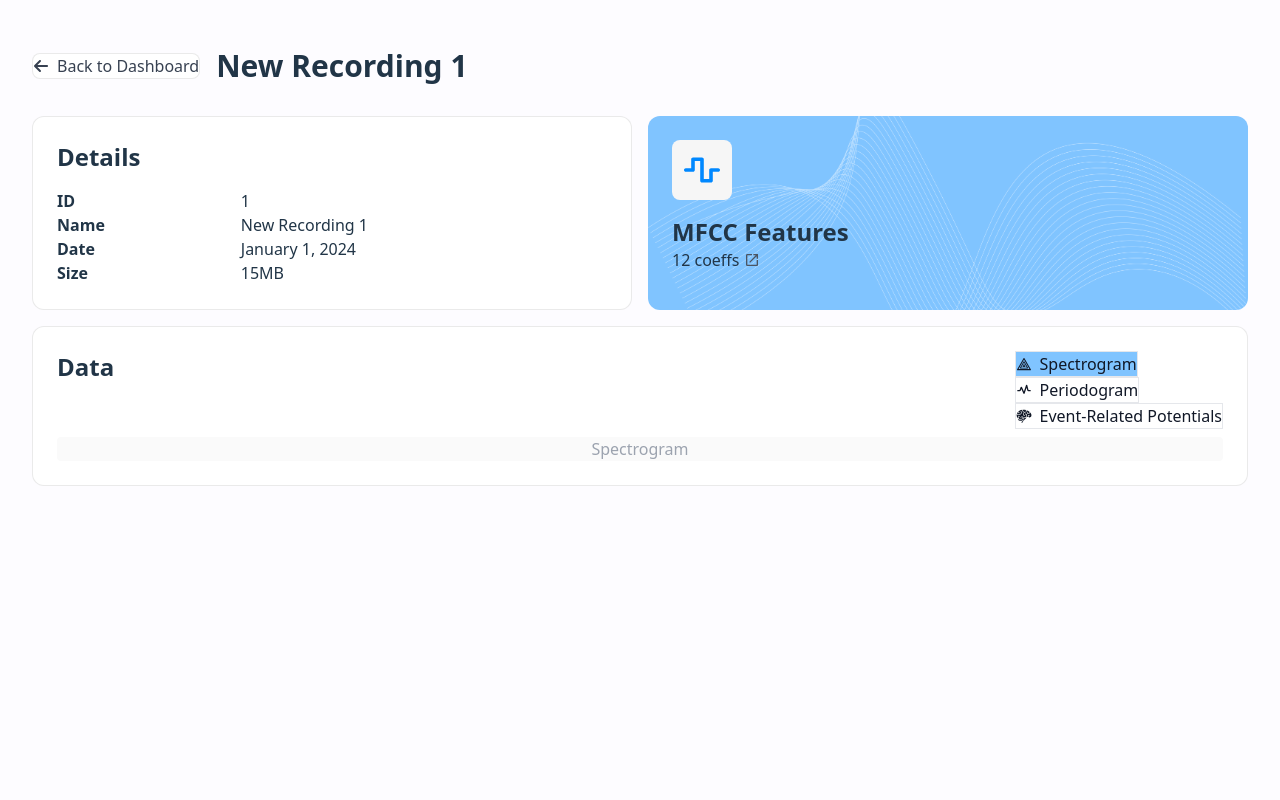
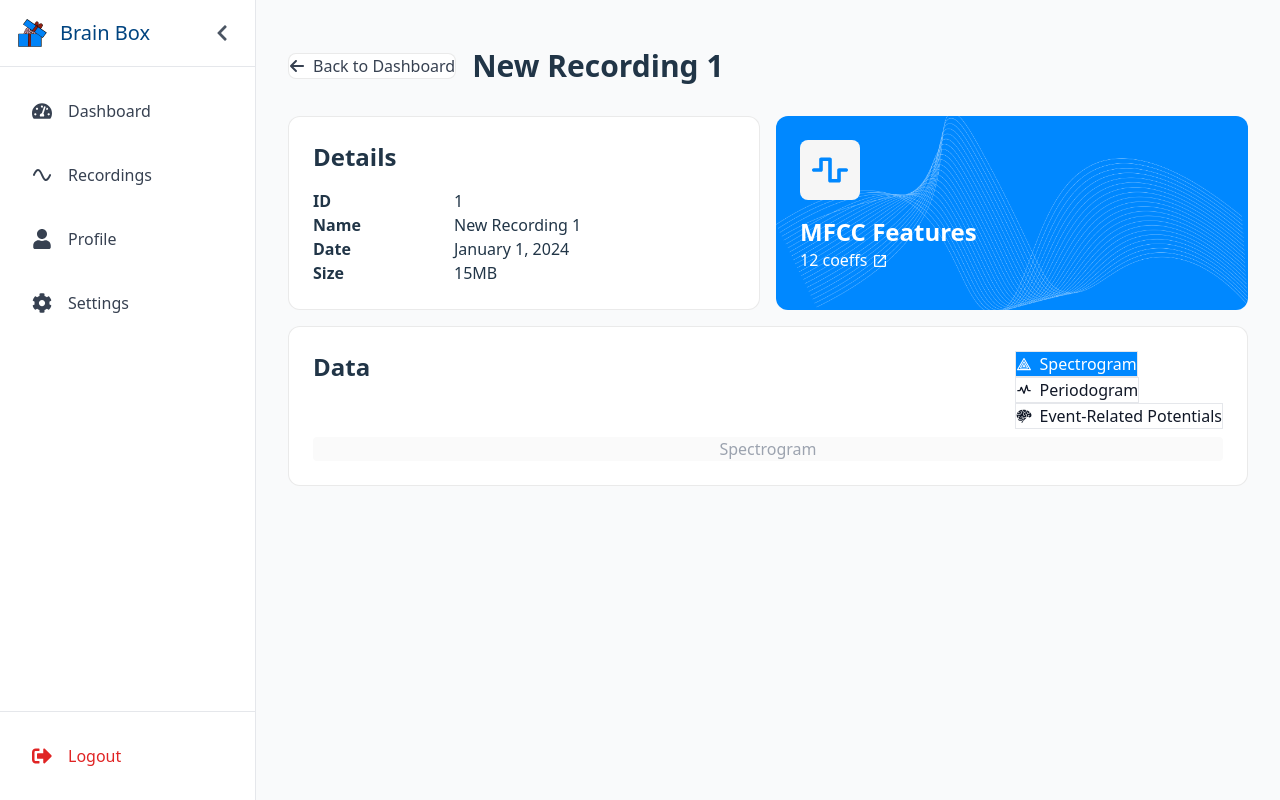
Before and after one commit to Physlex/NatHack2025, a React (Vite) app in the folder app-frontend/: page /recording/1 in a window 1280 px wide. Built offline with nearby package versions, Linux system fonts and the light colour scheme.

Commit message:
feat: added 404 page and updated ui

```diff
--- a/app-frontend/index.html
+++ b/app-frontend/index.html
@@ -4,7 +4,7 @@
     <meta charset="UTF-8" />
     <link rel="icon" type="image/svg+xml" href="/favicon.ico" />
     <meta name="viewport" content="width=device-width, initial-scale=1.0" />
-    <title>BBox</title>
+    <title>Brain Box</title>
   </head>
   <body>
     <div id="root"></div>
--- a/app-frontend/src/App.tsx
+++ b/app-frontend/src/App.tsx
@@ -3,17 +3,24 @@ import Home from './pages/home'
 import './App.css'
 import { GlobalProvider } from './contexts/GlobalContext'
 import Dashboard from './pages/dashboard'
-import Recording from './pages/recording'
+import Recording from './pages/recording/[id]'
+import Recordings from './pages/recording'
+import Layout from './components/Layout'
+import NotFound from './pages/NotFound'
 
 function App() {
   return (
     <GlobalProvider>
       <Router>
-        <Routes>
-          <Route path="/" element={<Home />} />
-          <Route path="/dashboard" element={<Dashboard />} />
-          <Route path="/recording/:id" element={<Recording />} />
-        </Routes>
+        <Layout>
+          <Routes>
+            <Route path="/" element={<Home />} />
+            <Route path="/dashboard" element={<Dashboard />} />
+            <Route path="/recording" element={<Recordings />} />
+            <Route path="/recording/:id" element={<Recording />} />
+            <Route path="*" element={<NotFound />} />
+          </Routes>
+        </Layout>
       </Router>
     </GlobalProvider>
   )
--- /dev/null
+++ b/app-frontend/src/components/Layout.tsx
@@ -0,0 +1,16 @@
+import SideNav from './SideNav';
+
+interface LayoutProps {
+  children: React.ReactNode;
+}
+
+export default function Layout({ children }: LayoutProps) {
+  return (
+    <div className="flex h-screen bg-gray-50">
+      <SideNav />
+      <main className="flex-1 overflow-auto">
+        {children}
+      </main>
+    </div>
+  );
+}
--- /dev/null
+++ b/app-frontend/src/components/NavItem.tsx
@@ -0,0 +1,59 @@
+import { useLocation, useNavigate } from 'react-router-dom';
+
+interface NavItemProps {
+  name: string;
+  icon: React.ComponentType<any>;
+  path: string;
+  isCollapsed: boolean;
+  onClick?: () => void;
+  variant?: 'default' | 'danger';
+}
+
+export default function NavItem({
+  name,
+  icon: Icon,
+  path,
+  isCollapsed,
+  onClick,
+  variant = 'default'
+}: NavItemProps) {
+  const navigate = useNavigate();
+  const location = useLocation();
+
+  const isActive = location.pathname === path;
+
+  const handleClick = () => {
+    if (onClick) {
+      onClick();
+    } else {
+      navigate(path);
+    }
+  };
+
+  const getItemClasses = () => {
+    const baseClasses = `w-full flex items-center gap-4 p-4 rounded-lg transition-colors font-medium cursor-pointer ${
+      isCollapsed ? 'justify-center' : ''
+    }`;
+
+    if (variant === 'danger') {
+      return `${baseClasses} text-red-600 hover:bg-red-50`;
+    }
+
+    if (isActive) {
+      return `${baseClasses} bg-primary text-white`;
+    }
+
+    return `${baseClasses} text-gray-700 hover:bg-gray-100`;
+  };
+
+  return (
+    <button
+      onClick={handleClick}
+      className={getItemClasses()}
+      title={isCollapsed ? name : ''}
+    >
+      <Icon className="text-xl flex-shrink-0" />
+      {!isCollapsed && <span>{name}</span>}
+    </button>
+  );
+}
--- a/app-frontend/src/components/RecordingListItem.jsx
+++ b/app-frontend/src/components/RecordingListItem.jsx
@@ -4,11 +4,11 @@ import { Button } from "flowbite-react";
 import { FaTrash } from "react-icons/fa6";
 import { useNavigate } from "react-router-dom";
 
-export default function RecordingListItem({ recording }) {
+export default function RecordingListItem({ recording, className = "" }) {
   const navigate = useNavigate();
   return (
     <div
-      className="flex flex-row items-center px-4 hover:bg-neutral-100 rounded-lg cursor-pointer justify-between transition-all duration-200"
+      className={`flex flex-row items-center px-4 hover:bg-neutral-100 rounded-lg cursor-pointer justify-between transition-all duration-200 ${className}`}
       onClick={() => navigate(`/recording/${recording.id}`)}
     >
       <div className="flex flex-row items-center">
--- /dev/null
+++ b/app-frontend/src/components/SideNav.jsx
@@ -0,0 +1,116 @@
+import { useState } from 'react';
+import { useNavigate, useLocation } from 'react-router-dom';
+import {
+  FaChevronLeft,
+  FaChevronRight,
+  FaTachometerAlt,
+  FaUser,
+  FaCog,
+  FaSignOutAlt
+} from 'react-icons/fa';
+import { PiWaveSineBold } from "react-icons/pi";
+import NavItem from './NavItem';
+
+export default function SideNav() {
+  const [isCollapsed, setIsCollapsed] = useState(false);
+  const navigate = useNavigate();
+  const location = useLocation();
+
+  // Don't show sidebar on home page
+  if (location.pathname === '/') {
+    return null;
+  }
+
+  const handleLogout = () => {
+    // Add logout logic here
+    navigate('/');
+  };
+
+  const menuItems = [
+    {
+      name: 'Dashboard',
+      icon: FaTachometerAlt,
+      path: '/dashboard'
+    },
+    {
+      name: 'Recordings',
+      icon: PiWaveSineBold,
+      path: '/recording'
+    },
+    {
+      name: 'Profile',
+      icon: FaUser,
+      path: '/profile'
+    },
+    {
+      name: 'Settings',
+      icon: FaCog,
+      path: '/settings'
+    }
+  ];
+
+  return (
+    <div className={`bg-white border-r border-gray-200 h-screen flex flex-col transition-all duration-300 ${isCollapsed ? 'w-20' : 'w-64'
+      }`}>
+      {/* Header with Logo and Toggle */}
+      <div className="p-4 border-b border-gray-200">
+        <div className="flex items-center justify-between">
+          {!isCollapsed && (
+            <div className="flex items-center gap-3">
+              <img
+                src="/assets/images/brain-box-icon.png"
+                alt="Brain Box"
+                className="w-8 h-8"
+              />
+              <span className="text-xl font-medium text-primary-dark">Brain Box</span>
+            </div>
+          )}
+          {isCollapsed && (
+            <img
+              src="/assets/images/brain-box-icon.png"
+              alt="Brain Box"
+              className="w-8 h-8 mx-auto"
+            />
+          )}
+          <button
+            onClick={() => setIsCollapsed(!isCollapsed)}
+            className="p-2 rounded-lg transition-colors flex-shrink-0 cursor-pointer"
+          >
+            {isCollapsed ? (
+              <FaChevronRight className="text-gray-600 text-lg" />
+            ) : (
+              <FaChevronLeft className="text-gray-600 text-lg" />
+            )}
+          </button>
+        </div>
+      </div>
+
+      {/* Menu Section */}
+      <div className="flex-1 p-4">
+        <nav className="space-y-2">
+          {menuItems.map((item) => (
+            <NavItem
+              key={item.name}
+              name={item.name}
+              icon={item.icon}
+              path={item.path}
+              isCollapsed={isCollapsed}
+            />
+          ))}
+        </nav>
+      </div>
+
+      {/* Logout Section */}
+      <div className="p-4 border-t border-gray-200">
+        <NavItem
+          name="Logout"
+          icon={FaSignOutAlt}
+          path="/"
+          isCollapsed={isCollapsed}
+          onClick={handleLogout}
+          variant="danger"
+        />
+      </div>
+    </div>
+  );
+}
--- a/app-frontend/src/index.css
+++ b/app-frontend/src/index.css
@@ -7,7 +7,7 @@
   --color-primary-light: #80c4ff;
   --color-primary-dark: #004480;
   --color-secondary: #f6f6f6;
-  --color-offwhite: #fdfcff;
+  --color-offwhite: #f2f8fc;
 }
 
 :root {
--- /dev/null
+++ b/app-frontend/src/pages/NotFound.jsx
@@ -0,0 +1,15 @@
+import { Button } from "flowbite-react";
+import { useNavigate } from "react-router-dom";
+
+export default function NotFound() {
+  const navigate = useNavigate();
+  return (
+    <div className="flex flex-col items-center justify-center min-h-screen bg-['#f2f8fc']">
+      <h1 className="text-6xl font-bold mb-4">404</h1>
+      <p className="text-xl mb-8">Sorry, the page you are looking for does not exist.</p>
+      <Button className="cursor-pointer bg-primary transition-all duration-200" onClick={() => navigate("/dashboard")}>
+        Go to Dashboard
+      </Button>
+    </div>
+  );
+}
--- a/app-frontend/src/pages/recording.jsx
+++ b/app-frontend/src/pages/recording/[id]/index.jsx
@@ -7,7 +7,7 @@ import { MdOpenInNew } from "react-icons/md";
 import { AiOutlineHeatMap } from "react-icons/ai";
 import { BiPulse } from "react-icons/bi";
 import { GiBrain } from "react-icons/gi";
-import { formatDate } from "../lib/utils";
+import { formatDate } from "../../../lib/utils";
 
 export default function Recording() {
   const { id } = useParams();
@@ -30,7 +30,7 @@ export default function Recording() {
   }, [id]);
 
   return (
-    <div className="bg-offwhite w-screen min-h-lvh flex flex-col px-8 py-12">
+    <div className="bg-['#f2f8fc'] min-h-full flex flex-col px-8 py-12">
       <div className="flex flex-row items-center gap-4 mb-4">
         <Button
           color="light"
@@ -73,7 +73,7 @@ export default function Recording() {
             </table>
           </div>
 
-          <div className="bg-primary-light col-span-3 row-span-1 p-6 rounded-xl flex flex-col gap-4 relative overflow-hidden">
+          <div className="bg-primary col-span-3 row-span-1 p-6 rounded-xl flex flex-col gap-4 relative overflow-hidden">
             <img
               src="/assets/images/background-lines-white-2.png"
               alt="Background Lines"
@@ -83,11 +83,11 @@ export default function Recording() {
               <FaWaveSquare className="text-4xl text-primary" />
             </div>
             <div className="relative z-10">
-              <h3 className="text-2xl font-bold">MFCC Features</h3>
-              <div className="flex flex-row items-center">
+              <h3 className="text-2xl font-bold text-white">MFCC Features</h3>
+              <div className="flex flex-row items-center text-white">
                 <p>{recordingData.mfcc ? recordingData.mfcc.length : 0} coeffs</p>
                 <MdOpenInNew
-                  className="ml-1 cursor-pointer text-gray-600 hover:text-gray-800 transition-colors"
+                  className="ml-1 mt-[0.15rem] cursor-pointer text-white hover:text-gray-800 transition-colors"
                   onClick={() => setMfccModalOpen(true)}
                 />
               </div>
@@ -100,7 +100,7 @@ export default function Recording() {
             <ButtonGroup className="!shadow-none">
               <Button
                 color="alternative"
-                className={`transition-all duration-200 ${chartType === "spectrogram" ? "bg-primary-light hover:bg-primary hover:text-white" : ""}`}
+                className={`transition-all duration-200 ${chartType === "spectrogram" ? "bg-primary hover:bg-primary-light text-white hover:text-black hover:border-none" : ""}`}
                 onClick={() => setChartType('spectrogram')}
               >
                 <AiOutlineHeatMap className="me-2 h-4 w-4" />
@@ -108,7 +108,7 @@ export default function Recording() {
               </Button>
               <Button
                 color="alternative"
-                className={`transition-all duration-200 ${chartType === "periodogram" ? "bg-primary-light hover:bg-primary hover:text-white" : ""}`}
+                className={`transition-all duration-200 ${chartType === "periodogram" ? "bg-primary hover:bg-primary-light text-white hover:text-black hover:border-none" : ""}`}
                 onClick={() => setChartType('periodogram')}
               >
                 <BiPulse className="me-2 h-4 w-4" />
@@ -116,7 +116,7 @@ export default function Recording() {
               </Button>
               <Button
                 color="alternative"
-                className={`transition-all duration-200 ${chartType === "potentials" ? "bg-primary-light hover:bg-primary hover:text-white" : ""}`}
+                className={`transition-all duration-200 ${chartType === "potentials" ? "bg-primary hover:bg-primary-light text-white hover:text-black hover:border-none" : ""}`}
                 onClick={() => setChartType('potentials')}
               >
                 <GiBrain className="me-2 h-4 w-4" />
--- /dev/null
+++ b/app-frontend/src/pages/recording/index.jsx
@@ -0,0 +1,31 @@
+import { Button } from "flowbite-react";
+import { testRecordings } from "../../lib/constants";
+import { useEffect, useState } from "react";
+import RecordingListItem from "../../components/RecordingListItem";
+
+export default function Recordings() {
+  const [recordings, setRecordings] = useState([]);
+
+  const fetchRecordings = async () => {
+    setRecordings(testRecordings);
+  }
+
+  useEffect(() => {
+    fetchRecordings();
+  }, []);
+
+  return (
+    <div className="bg-['#f2f8fc'] min-h-full flex flex-col px-8 py-12">
+      <h1 className="!text-3xl font-bold">
+        Recordings
+      </h1>
+      <div className="pt-4 flex flex-col gap-4">
+        {
+          recordings.map((rec) => (
+            <RecordingListItem key={rec.id} recording={rec} className="!bg-white border border-neutral-200/80" />
+          ))
+        }
+      </div>
+    </div>
+  );
+}
```
Also changed, not shown: app-frontend/src/pages/dashboard.jsx (+6 -4 lines), app-frontend/src/pages/home.jsx (+40 -13 lines).
